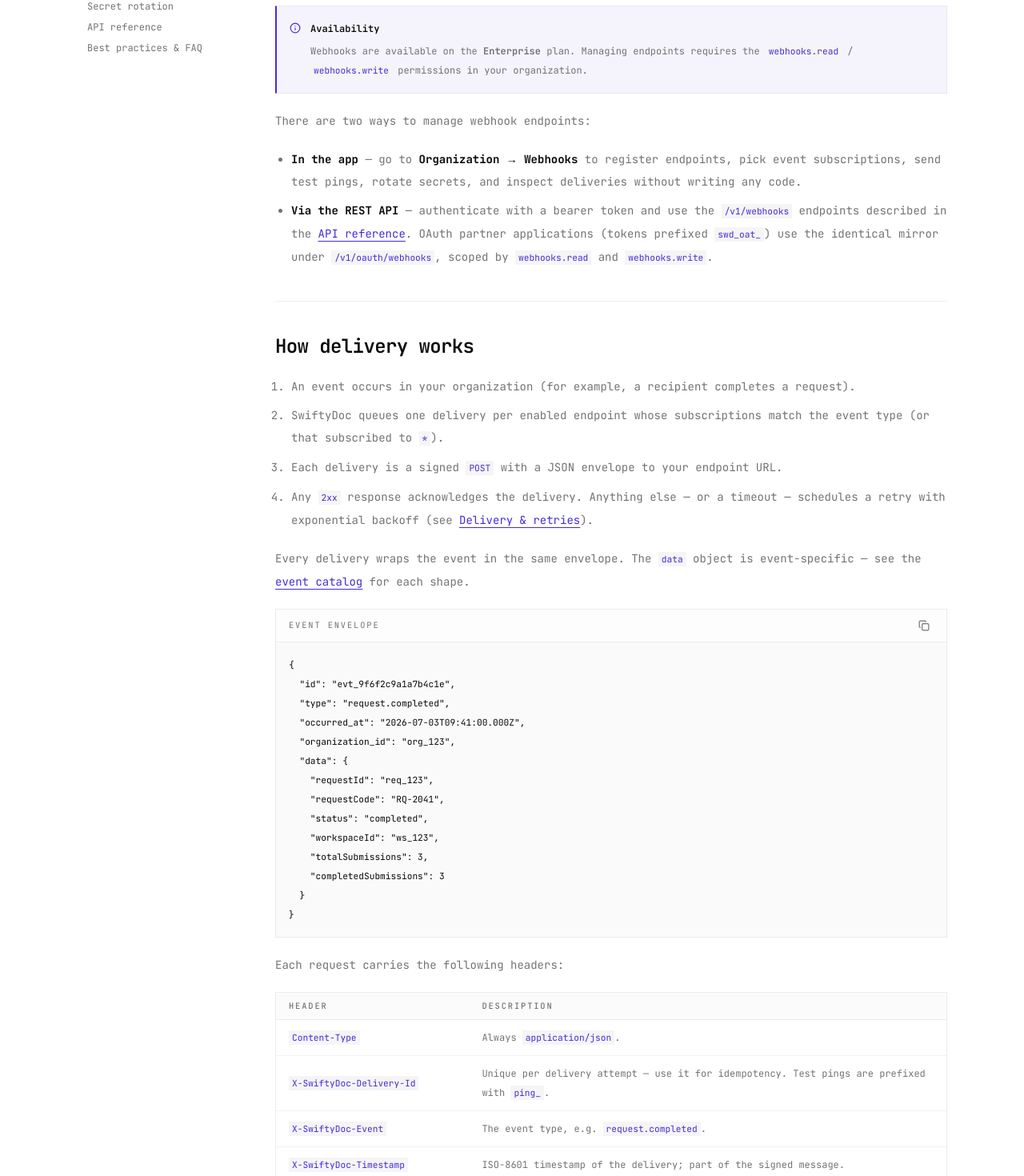
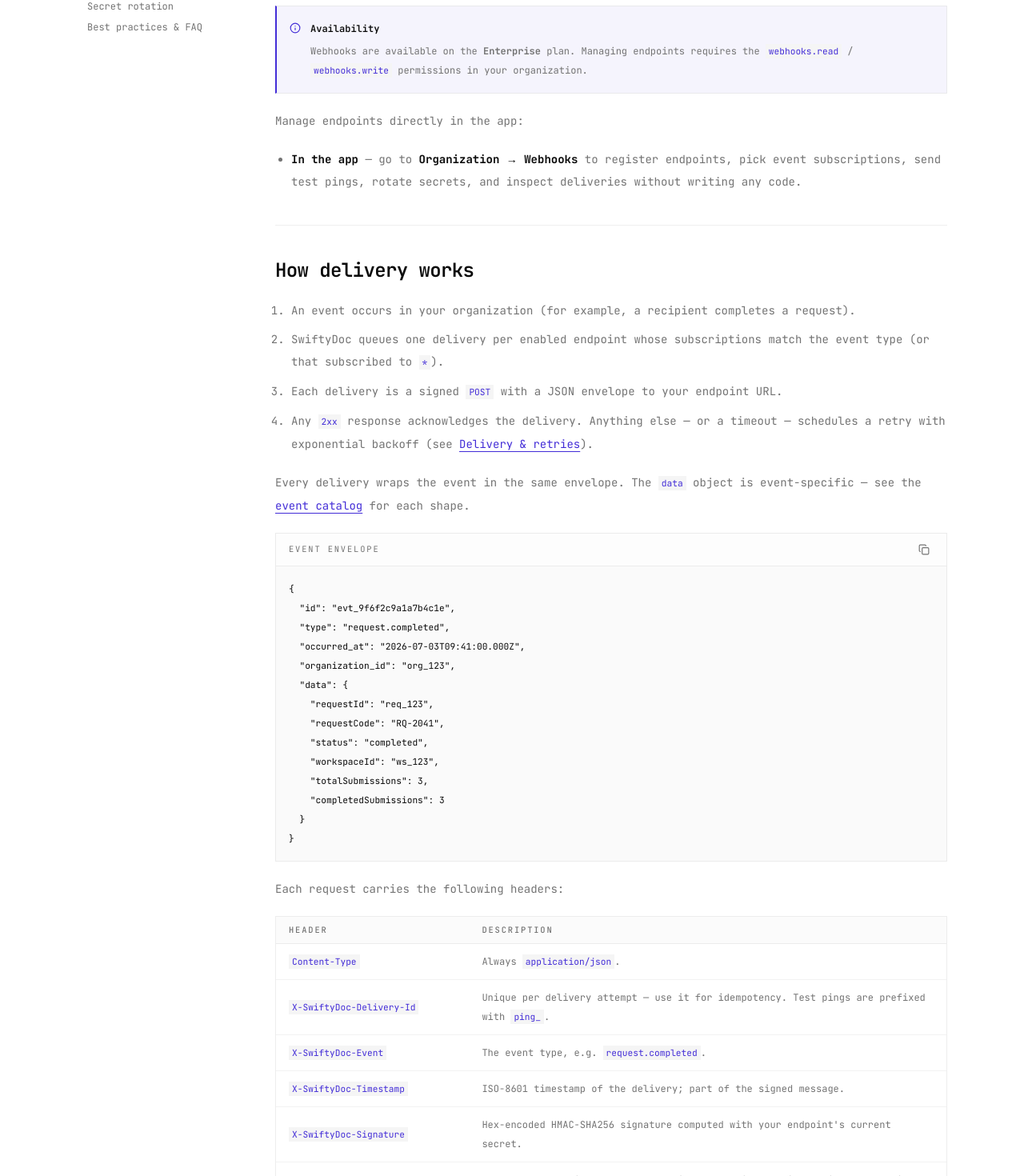
Before and after one commit to iCanbolat/swifty-doc-landing, a Next.js app: page /docs/webhooks in a window 1280 px wide. Shown: the part 547-2017 px from the top of the page at 80% size. Built offline with nearby package versions, Linux system fonts and the light colour scheme.

Commit message:
Webhook API Oauth conf removed

```diff
--- a/app/docs/webhooks/page.tsx
+++ b/app/docs/webhooks/page.tsx
@@ -1,7 +1,6 @@
 import type { Metadata } from "next"
 
 import { DocsToc, MobileToc, type TocItem } from "@/components/docs/docs-toc"
-import { WebhooksApiReference } from "@/components/docs/webhooks/api-reference"
 import { WebhooksBestPractices } from "@/components/docs/webhooks/best-practices"
 import { WebhooksDelivery } from "@/components/docs/webhooks/delivery"
 import { WebhooksEvents } from "@/components/docs/webhooks/events"
@@ -14,11 +13,11 @@ import { Navbar } from "@/components/site/navbar"
 import { Badge } from "@/components/ui/badge"
 
 export const metadata: Metadata = {
-  title: "Webhooks API — SwiftyDoc Documentation",
+  title: "Webhooks — SwiftyDoc Documentation",
   description:
-    "Receive signed, real-time HTTP callbacks when requests complete, files upload, and reviews change. Event catalog, HMAC signature verification, retries, and the full REST reference.",
+    "Receive signed, real-time HTTP callbacks when requests complete, files upload, and reviews change. Learn setup, signature verification, retries, and secret rotation.",
   openGraph: {
-    title: "Webhooks API — SwiftyDoc Documentation",
+    title: "Webhooks — SwiftyDoc Documentation",
     description:
       "Receive signed, real-time HTTP callbacks when requests complete, files upload, and reviews change.",
     type: "article",
@@ -33,7 +32,6 @@ const TOC: TocItem[] = [
   { id: "events", label: "Event catalog" },
   { id: "delivery", label: "Delivery & retries" },
   { id: "secret-rotation", label: "Secret rotation" },
-  { id: "api-reference", label: "API reference" },
   { id: "best-practices", label: "Best practices & FAQ" },
 ]
 
@@ -48,7 +46,7 @@ export default function WebhooksDocsPage() {
           </p>
           <div className="mt-4 flex flex-wrap items-center gap-3">
             <h1 className="text-3xl font-semibold tracking-tight text-foreground sm:text-4xl">
-              Webhooks API
+              Webhooks
             </h1>
             <Badge variant="outline">Enterprise plan</Badge>
           </div>
@@ -75,7 +73,6 @@ export default function WebhooksDocsPage() {
             <WebhooksEvents />
             <WebhooksDelivery />
             <WebhooksSecretRotation />
-            <WebhooksApiReference />
             <WebhooksBestPractices />
           </article>
         </div>
--- a/components/docs/webhooks/api-reference.tsx
+++ /dev/null
@@ -1,161 +0,0 @@
-/**
- * Endpoint list is hand-copied from swiftydoc-api. Source of truth:
- * src/infrastructure/webhooks/webhooks.controller.ts and
- * oauth-webhooks.controller.ts (OAuth mirror), plus dto/*.
- */
-import { Callout } from "@/components/docs/callout"
-import { CodeBlock } from "@/components/docs/code-block"
-import {
-  DocParagraph,
-  DocSection,
-  DocSubheading,
-} from "@/components/docs/doc-section"
-import { DocsTable, InlineCode } from "@/components/docs/docs-table"
-import { Badge } from "@/components/ui/badge"
-
-type Method = "GET" | "POST" | "PATCH" | "DELETE"
-
-const METHOD_VARIANT: Record<
-  Method,
-  "info" | "default" | "warning" | "danger"
-> = {
-  GET: "info",
-  POST: "default",
-  PATCH: "warning",
-  DELETE: "danger",
-}
-
-const ENDPOINTS: Array<{
-  method: Method
-  path: string
-  scope: "webhooks.read" | "webhooks.write"
-  description: string
-}> = [
-  {
-    method: "GET",
-    path: "/v1/webhooks/endpoints",
-    scope: "webhooks.read",
-    description: "List registered endpoints (paginated, searchable).",
-  },
-  {
-    method: "POST",
-    path: "/v1/webhooks/endpoints",
-    scope: "webhooks.write",
-    description:
-      "Register an endpoint: url, secret (8–255 chars), optional subscribedEvents.",
-  },
-  {
-    method: "PATCH",
-    path: "/v1/webhooks/endpoints/:id",
-    scope: "webhooks.write",
-    description: "Update url, enabled, or subscribedEvents.",
-  },
-  {
-    method: "DELETE",
-    path: "/v1/webhooks/endpoints/:id",
-    scope: "webhooks.write",
-    description: "Disable an endpoint (soft delete — sets enabled to false).",
-  },
-  {
-    method: "POST",
-    path: "/v1/webhooks/endpoints/:id/ping",
-    scope: "webhooks.write",
-    description:
-      "Send a signed test delivery; optional eventType and payload in the body.",
-  },
-  {
-    method: "POST",
-    path: "/v1/webhooks/endpoints/:id/rotate-secret",
-    scope: "webhooks.write",
-    description:
-      "Rotate the signing secret; optional secret in the body, otherwise server-generated.",
-  },
-  {
-    method: "POST",
-    path: "/v1/webhooks/events",
-    scope: "webhooks.write",
-    description:
-      "Emit a typed event to all matching endpoints (useful for integration testing).",
-  },
-  {
-    method: "GET",
-    path: "/v1/webhook-deliveries",
-    scope: "webhooks.read",
-    description:
-      "List delivery attempts; filter by endpointId and status (queued | delivered | failed).",
-  },
-  {
-    method: "POST",
-    path: "/v1/webhook-deliveries/:id/replay",
-    scope: "webhooks.write",
-    description: "Re-send a historical delivery's payload as a new delivery.",
-  },
-]
-
-const EMIT_EVENT_REQUEST = `curl -X POST https://api.swiftydoc.io/v1/webhooks/events \\
-  -H "Authorization: Bearer $SWIFTYDOC_TOKEN" \\
-  -H "Content-Type: application/json" \\
-  -d '{
-    "eventType": "request.completed",
-    "payload": { "requestId": "req_test", "status": "completed" }
-  }'`
-
-export function WebhooksApiReference() {
-  return (
-    <DocSection id="api-reference" title="API reference">
-      <DocParagraph>
-        All routes require a bearer token, the{" "}
-        <strong className="text-foreground">Enterprise</strong> plan, and the
-        listed permission scope. OAuth partner applications use the identical
-        surface mirrored under <InlineCode>/v1/oauth/webhooks</InlineCode> and{" "}
-        <InlineCode>/v1/oauth/webhook-deliveries</InlineCode>.
-      </DocParagraph>
-      <DocsTable
-        head={["Method", "Path", "Scope", "Description"]}
-        rows={ENDPOINTS.map((endpoint) => [
-          <Badge key="m" variant={METHOD_VARIANT[endpoint.method]}>
-            {endpoint.method}
-          </Badge>,
-          <InlineCode key="p">{endpoint.path}</InlineCode>,
-          <InlineCode key="s">{endpoint.scope}</InlineCode>,
-          endpoint.description,
-        ])}
-      />
-      <Callout>
-        Endpoint responses are wrapped in a{" "}
-        <InlineCode>{`{ "data": … }`}</InlineCode> envelope; list responses
-        add a <InlineCode>meta</InlineCode> pagination object. See{" "}
-        <a
-          href="#quick-start"
-          className="text-primary underline underline-offset-4"
-        >
-          Quick start
-        </a>{" "}
-        for a full register example,{" "}
-        <a
-          href="#secret-rotation"
-          className="text-primary underline underline-offset-4"
-        >
-          Secret rotation
-        </a>{" "}
-        for rotate, and{" "}
-        <a
-          href="#delivery"
-          className="text-primary underline underline-offset-4"
-        >
-          Delivery &amp; retries
-        </a>{" "}
-        for listing and replaying deliveries.
-      </Callout>
-
-      <DocSubheading id="emit-test-event">Emitting a test event</DocSubheading>
-      <DocParagraph>
-        Unlike a ping (which targets one endpoint),{" "}
-        <InlineCode>POST /v1/webhooks/events</InlineCode> runs the full fan-out
-        pipeline: the event is delivered to every enabled endpoint whose
-        subscriptions match.
-      </DocParagraph>
-      <CodeBlock label="POST /v1/webhooks/events" code={EMIT_EVENT_REQUEST} />
-    </DocSection>
-  )
-}
--- a/components/docs/webhooks/best-practices.tsx
+++ b/components/docs/webhooks/best-practices.tsx
@@ -59,8 +59,7 @@ export function WebhooksBestPractices() {
       <DocParagraph>
         Webhooks are an Enterprise-plan feature. On other plans, the{" "}
         <strong className="text-foreground">Organization → Webhooks</strong>{" "}
-        page shows an upgrade prompt and the API returns a plan-restriction
-        error.
+        page shows an upgrade prompt.
       </DocParagraph>
 
       <DocSubheading id="faq-test">
@@ -69,8 +68,7 @@ export function WebhooksBestPractices() {
       <DocParagraph>
         Yes — register an endpoint in the app and use the built-in ping
         action, or point it at a request-inspection service while you develop.
-        For end-to-end pipeline tests, use{" "}
-        <InlineCode>POST /v1/webhooks/events</InlineCode>.
+        For end-to-end checks, use the in-app "Send test event" action.
       </DocParagraph>
 
       <DocSubheading id="faq-downtime">
--- a/components/docs/webhooks/overview.tsx
+++ b/components/docs/webhooks/overview.tsx
@@ -42,7 +42,7 @@ export function WebhooksOverview() {
           organization.
         </Callout>
         <DocParagraph>
-          There are two ways to manage webhook endpoints:
+          Manage endpoints directly in the app:
         </DocParagraph>
         <ul className="list-disc space-y-2 pl-5 text-sm leading-7 text-muted-foreground">
           <li>
@@ -52,22 +52,6 @@ export function WebhooksOverview() {
             </strong>{" "}
             to register endpoints, pick event subscriptions, send test pings,
             rotate secrets, and inspect deliveries without writing any code.
-          </li>
-          <li>
-            <strong className="text-foreground">Via the REST API</strong> —
-            authenticate with a bearer token and use the{" "}
-            <InlineCode>/v1/webhooks</InlineCode> endpoints described in the{" "}
-            <a
-              href="#api-reference"
-              className="text-primary underline underline-offset-4"
-            >
-              API reference
-            </a>
-            . OAuth partner applications (tokens prefixed{" "}
-            <InlineCode>swd_oat_</InlineCode>) use the identical mirror under{" "}
-            <InlineCode>/v1/oauth/webhooks</InlineCode>, scoped by{" "}
-            <InlineCode>webhooks.read</InlineCode> and{" "}
-            <InlineCode>webhooks.write</InlineCode>.
           </li>
         </ul>
       </DocSection>
--- a/components/docs/webhooks/quick-start.tsx
+++ b/components/docs/webhooks/quick-start.tsx
@@ -1,7 +1,7 @@
 /**
- * Payload literals are hand-copied from swiftydoc-api. Source of truth:
- * src/infrastructure/webhooks/dto/register-webhook-endpoint.dto.ts and
- * src/infrastructure/webhooks/webhooks.controller.ts.
+ * Guidance mirrors first-party webhook setup. Source of truth:
+ * client/src/features/webhooks/pages/webhooks-page.tsx and
+ * api/src/infrastructure/webhooks/webhook.service.ts.
  */
 import { Callout } from "@/components/docs/callout"
 import { CodeBlock } from "@/components/docs/code-block"
@@ -30,36 +30,6 @@ app.post(
 
 app.listen(3000)`
 
-const REGISTER_REQUEST = `curl -X POST https://api.swiftydoc.io/v1/webhooks/endpoints \\
-  -H "Authorization: Bearer $SWIFTYDOC_TOKEN" \\
-  -H "Content-Type: application/json" \\
-  -d '{
-    "url": "https://partner.example.com/hooks/swiftydoc",
-    "secret": "your-high-entropy-secret",
-    "subscribedEvents": ["request.completed", "file.uploaded"]
-  }'`
-
-const REGISTER_RESPONSE = `{
-  "data": {
-    "id": "c0f59570-b40a-47ba-b0a0-3ebd0cd54b70",
-    "organizationId": "org_123",
-    "url": "https://partner.example.com/hooks/swiftydoc",
-    "secret": "[redacted]",
-    "subscribedEvents": ["request.completed", "file.uploaded"],
-    "enabled": true,
-    "hasPreviousSecret": false,
-    "previousSecretExpiresAt": null,
-    "createdAt": "2026-07-03T09:15:00.000Z",
-    "updatedAt": "2026-07-03T09:15:00.000Z"
-  }
-}`
-
-const PING_REQUEST = `curl -X POST \\
-  https://api.swiftydoc.io/v1/webhooks/endpoints/c0f59570-b40a-47ba-b0a0-3ebd0cd54b70/ping \\
-  -H "Authorization: Bearer $SWIFTYDOC_TOKEN" \\
-  -H "Content-Type: application/json" \\
-  -d '{}'`
-
 export function WebhooksQuickStart() {
   return (
     <DocSection id="quick-start" title="Quick start">
@@ -71,51 +41,31 @@ export function WebhooksQuickStart() {
       </DocParagraph>
       <CodeBlock label="server.mjs" code={RECEIVER_EXAMPLE} />
 
-      <DocSubheading>2. Register the endpoint</DocSubheading>
+      <DocSubheading>2. Register the endpoint in SwiftyDoc</DocSubheading>
       <DocParagraph>
-        In the app, open{" "}
-        <strong className="text-foreground">Organization → Webhooks</strong>{" "}
-        and add your URL, secret, and event subscriptions. Or register via the
-        API:
+        Open <strong className="text-foreground">Organization → Webhooks</strong>,
+        add your destination URL, and choose the event subscriptions your
+        receiver needs.
       </DocParagraph>
-      <CodeBlock label="POST /v1/webhooks/endpoints" code={REGISTER_REQUEST} />
       <DocParagraph>
-        You choose the signing <InlineCode>secret</InlineCode> at registration
-        (8–255 characters — use a high-entropy random string and store it in a
-        secret manager). If you omit{" "}
-        <InlineCode>subscribedEvents</InlineCode>, the endpoint defaults to{" "}
-        <InlineCode>[&quot;*&quot;]</InlineCode> and receives every event.
+        SwiftyDoc generates the signing <InlineCode>secret</InlineCode>, shows
+        it once, and stores only a redacted value for future reads.
       </DocParagraph>
-      <CodeBlock label="201 Created" code={REGISTER_RESPONSE} />
-      <Callout>
-        The secret is never returned by read endpoints — responses always show{" "}
-        <InlineCode>&quot;[redacted]&quot;</InlineCode>. If you lose it, rotate
-        it (see{" "}
-        <a
-          href="#secret-rotation"
-          className="text-primary underline underline-offset-4"
-        >
-          Secret rotation
-        </a>
-        ).
+      <Callout variant="warning" title="Copy the secret immediately">
+        Save the plaintext secret in a secure vault right away. If you lose it,
+        rotate the endpoint secret from the same Webhooks page.
       </Callout>
 
-      <DocSubheading>3. Send a test ping</DocSubheading>
+      <DocSubheading>3. Verify delivery with a test ping</DocSubheading>
       <DocParagraph>
-        Verify the wiring end to end — the ping is signed exactly like a real
-        delivery, so you can use it to test signature verification too:
+        Use the endpoint card&apos;s ping action to send a signed test delivery.
+        Confirm your receiver verifies the signature and responds with{" "}
+        <InlineCode>2xx</InlineCode>.
       </DocParagraph>
-      <CodeBlock
-        label="POST /v1/webhooks/endpoints/:id/ping"
-        code={PING_REQUEST}
-      />
-      <Callout>
-        OAuth partner applications use the identical API under{" "}
-        <InlineCode>/v1/oauth/webhooks/…</InlineCode> and{" "}
-        <InlineCode>/v1/oauth/webhook-deliveries</InlineCode> with the{" "}
-        <InlineCode>webhooks.read</InlineCode> /{" "}
-        <InlineCode>webhooks.write</InlineCode> OAuth scopes.
-      </Callout>
+      <DocParagraph>
+        Once ping succeeds, you are ready for production traffic. Live webhook
+        deliveries use the same signing format and retry behavior.
+      </DocParagraph>
     </DocSection>
   )
 }
--- a/components/docs/webhooks/secret-rotation.tsx
+++ b/components/docs/webhooks/secret-rotation.tsx
@@ -4,53 +4,21 @@
  * generateEndpointSecret) and runtime-env.ts (rotation grace default).
  */
 import { Callout } from "@/components/docs/callout"
-import { CodeBlock } from "@/components/docs/code-block"
 import { DocParagraph, DocSection } from "@/components/docs/doc-section"
 import { InlineCode } from "@/components/docs/docs-table"
-
-const ROTATE_REQUEST = `curl -X POST \\
-  https://api.swiftydoc.io/v1/webhooks/endpoints/c0f59570-b40a-47ba-b0a0-3ebd0cd54b70/rotate-secret \\
-  -H "Authorization: Bearer $SWIFTYDOC_TOKEN" \\
-  -H "Content-Type: application/json" \\
-  -d '{}'`
-
-const ROTATE_RESPONSE = `{
-  "data": {
-    "endpoint": {
-      "id": "c0f59570-b40a-47ba-b0a0-3ebd0cd54b70",
-      "organizationId": "org_123",
-      "url": "https://partner.example.com/hooks/swiftydoc",
-      "secret": "[redacted]",
-      "subscribedEvents": ["request.completed", "file.uploaded"],
-      "enabled": true,
-      "hasPreviousSecret": true,
-      "previousSecretExpiresAt": "2026-07-04T10:00:00.000Z",
-      "createdAt": "2026-07-03T09:15:00.000Z",
-      "updatedAt": "2026-07-03T10:00:00.000Z"
-    },
-    "secret": "whsec_k3If1uN2xY9qZ4vB7cD0eF5gH8jL6mP1"
-  }
-}`
 
 export function WebhooksSecretRotation() {
   return (
     <DocSection id="secret-rotation" title="Secret rotation">
       <DocParagraph>
         Rotate an endpoint&apos;s signing secret at any time — on a schedule,
-        or immediately if it may have leaked. Pass a new{" "}
-        <InlineCode>secret</InlineCode> in the body, or send an empty body to
-        have SwiftyDoc generate a high-entropy{" "}
-        <InlineCode>whsec_…</InlineCode> secret for you:
+        or immediately if it may have leaked. SwiftyDoc always generates a new
+        high-entropy <InlineCode>whsec_…</InlineCode> secret for each rotate
+        action.
       </DocParagraph>
-      <CodeBlock
-        label="POST /v1/webhooks/endpoints/:id/rotate-secret"
-        code={ROTATE_REQUEST}
-      />
-      <CodeBlock label="200 OK" code={ROTATE_RESPONSE} />
       <Callout variant="warning" title="The secret is shown exactly once">
-        The plaintext <InlineCode>secret</InlineCode> in the rotate response
-        is the only time SwiftyDoc returns it. Store it immediately — all
-        subsequent reads show{" "}
+        The plaintext <InlineCode>secret</InlineCode> is only shown right after
+        rotation. Store it immediately — all subsequent reads show{" "}
         <InlineCode>&quot;[redacted]&quot;</InlineCode>.
       </Callout>
       <DocParagraph>
@@ -76,8 +44,8 @@ export function WebhooksSecretRotation() {
           ).
         </li>
         <li>
-          Call <InlineCode>rotate-secret</InlineCode> and store the new secret
-          from the response.
+          Rotate the endpoint from the Webhooks page and copy the newly shown
+          secret.
         </li>
         <li>
           Deploy the new secret to your receiver — deliveries keep verifying
--- a/components/site/footer.tsx
+++ b/components/site/footer.tsx
@@ -23,7 +23,6 @@ const COLUMNS = [
     heading: "Resources",
     links: [
       { label: "Documentation", href: "/docs/webhooks" },
-      { label: "API reference", href: "/docs/webhooks#api-reference" },
       { label: "Status", href: "#" },
       { label: "Security", href: "#" },
     ],
```
